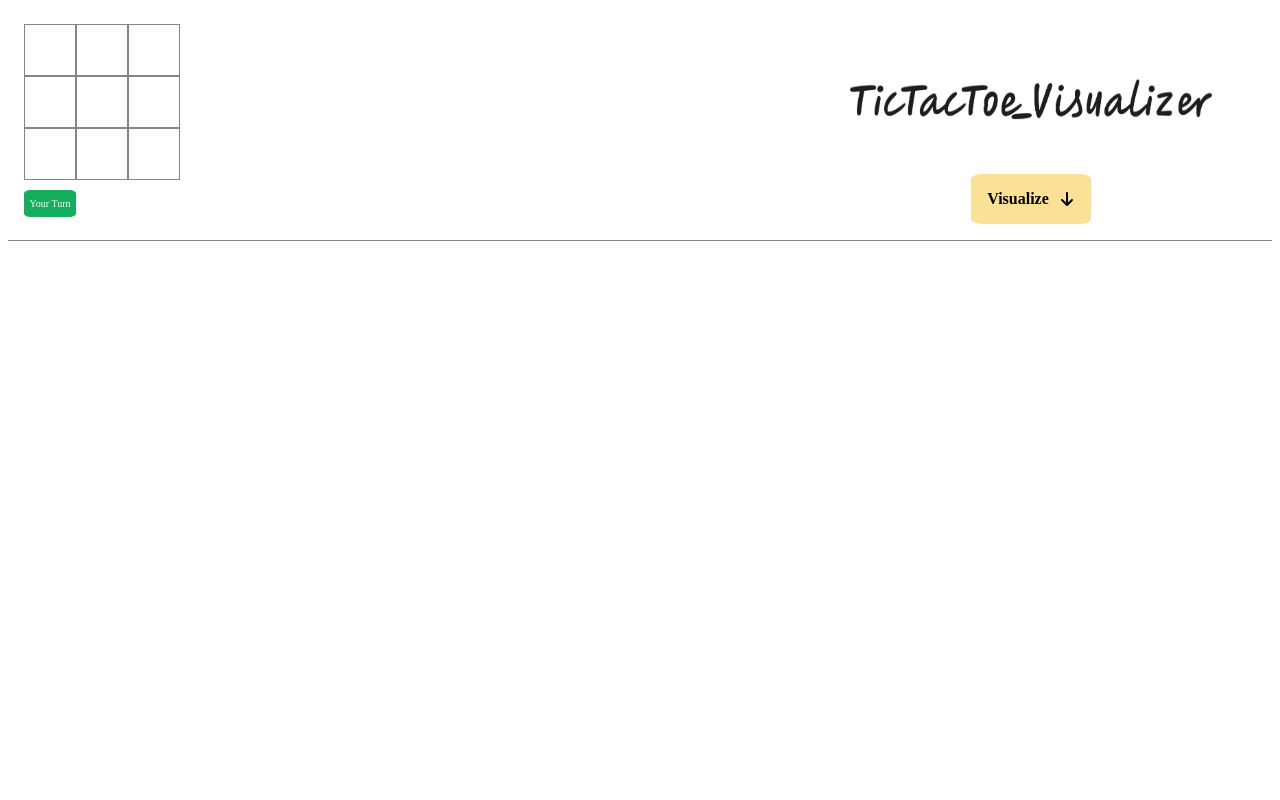
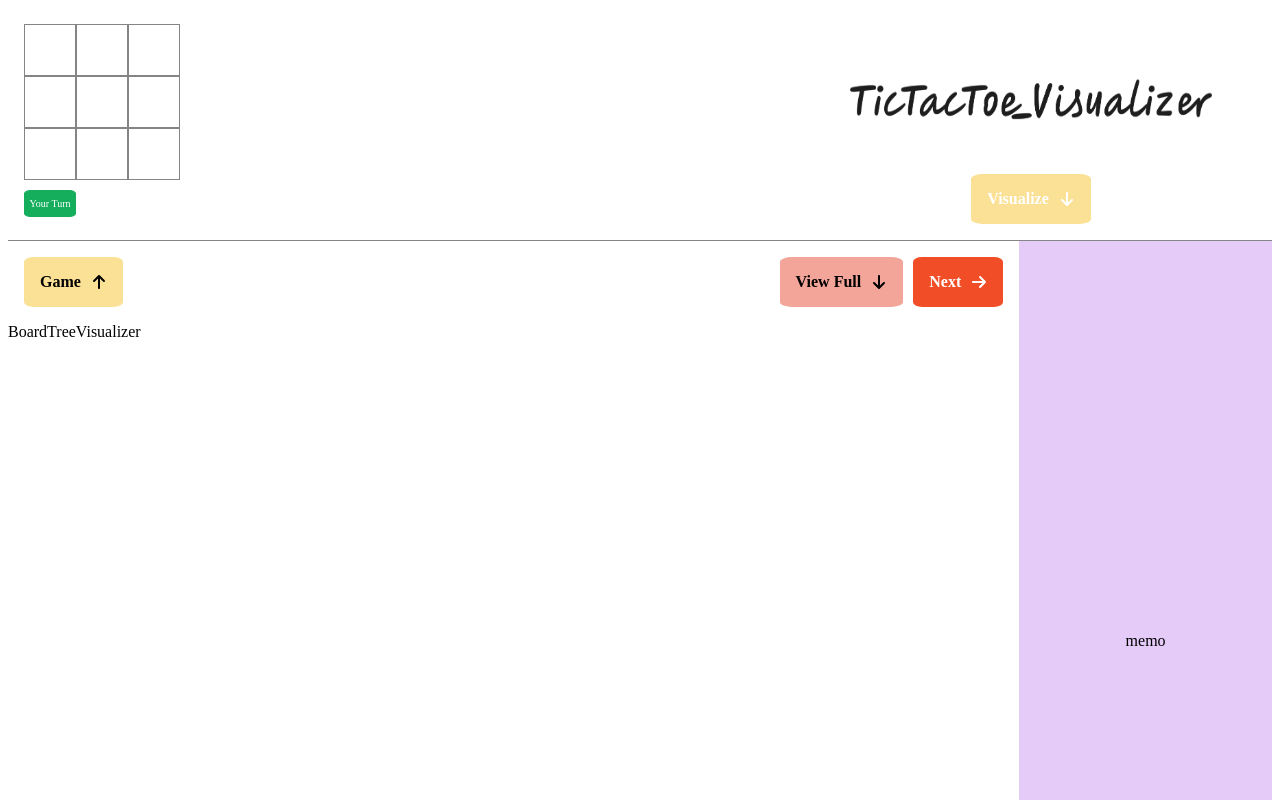
Before and after one commit to antarikshJn/tictactoeVisualizer, a React app: page / in a window 1280 px wide. Shown: the top 800 px of the page. Built offline with nearby package versions, Linux system fonts and the light colour scheme.

Commit message:
made progress in making visual part

```diff
--- /dev/null
+++ b/src/component/BoardTreeVisualizer/BoardTreeVisualizer.css
@@ -0,0 +1,6 @@
+.boardTreeVisualizer {
+    width: 80vw;
+    height: 100vh;
+    overflow: scroll;
+
+}
--- /dev/null
+++ b/src/component/BoardTreeVisualizer/BoardTreeVisualizer.js
@@ -0,0 +1,16 @@
+import React from 'react'
+import "./BoardTreeVisualizer.css";
+
+import VisualizerNavBar from '../VisualizerNavbar';
+const BoardTreeVisualizer = () => {
+    return (
+        <>
+            <div className='boardTreeVisualizer'>
+                <VisualizerNavBar />
+                BoardTreeVisualizer
+            </div>
+        </>
+    )
+}
+
+export default BoardTreeVisualizer
--- /dev/null
+++ b/src/component/BoardTreeVisualizer/index.js
@@ -0,0 +1 @@
+export { default } from "./BoardTreeVisualizer.js";
--- /dev/null
+++ b/src/component/MemoizedSideDisplay/MemoizedSideDisplay.css
@@ -0,0 +1,9 @@
+.memoizedSideDisplay {
+    width: 20vw;
+    height: 100vh;
+    background-color: #e4cbf8;
+    overflow: scroll;
+    display: flex;
+    justify-content: center;
+    align-items: center;
+}
--- a/src/component/MemoizedSideDisplay/MemoizedSideDisplay.js
+++ b/src/component/MemoizedSideDisplay/MemoizedSideDisplay.js
@@ -1,16 +1,9 @@
 import React from 'react';
+import "./MemoizedSideDisplay.css";
 
 const MemoizedSideDisplay = ({ data }) => {
-    const keys = Object.keys(data).slice(0, 5);
-
     return (
-        <div className='MemoizedSideDisplay'>
-            {keys.map((item, index) => (
-                <div key={item}>
-                    {data[item]}
-                </div>
-            ))}
-        </div>
+        <div className='memoizedSideDisplay'>memo</div>
     );
 }
 
--- a/src/component/TicTacToe/Game.css
+++ b/src/component/TicTacToe/Game.css
@@ -11,3 +11,7 @@
     justify-content: center;
     align-items: center;
 }
+
+.visualizer-memo {
+    display: flex;
+}
--- a/src/component/TicTacToe/Game.js
+++ b/src/component/TicTacToe/Game.js
@@ -4,7 +4,8 @@ import "./Game.css";
 import { checkWin, minimax } from './Game.helper';
 import ticTacToeImage from "../../../public/TicTacToeVisualizer.png"
 import VectorButton from '../VectorButton';
-import { FaArrowAltCircleDown } from "react-icons/fa";
+import BoardTreeVisualizer from '../BoardTreeVisualizer';
+import MemoizedSideDisplay from '../MemoizedSideDisplay/MemoizedSideDisplay';
 
 const Game = () => {
     const [board, setBoard] = useState(new Array(3).fill(new Array(3).fill(null)));
@@ -39,6 +40,7 @@ const Game = () => {
     }
 
     return (
+        <div>
             <div className='gameScreen'>
                 <NewBoard
                     board={board}
@@ -56,6 +58,11 @@ const Game = () => {
                         direction="down" />
                 </div>
             </div>
+            <div className='visualizer-memo'>
+                <BoardTreeVisualizer />
+                <MemoizedSideDisplay />
+            </div>
+        </div>
     )
 }
 
--- a/src/component/VectorButton/VectorButton.css
+++ b/src/component/VectorButton/VectorButton.css
@@ -6,6 +6,7 @@
     border: unset;
     border-radius: 10%;
     gap: 10px;
-    width: fit-content;
+    width: max-content;
+    height: max-content;
     cursor: pointer;
 }
--- a/src/component/VectorButton/VectorButton.js
+++ b/src/component/VectorButton/VectorButton.js
@@ -12,7 +12,7 @@ import {
 } from "react-icons/im";
 
 
-const VectorButton = ({ title, background, direction, onClickHandler }) => {
+const VectorButton = ({ title, background, color, direction, onClickHandler }) => {
     const arrowIcons = {
         up: ImArrowUp2,
         down: ImArrowDown2,
@@ -27,7 +27,7 @@ const VectorButton = ({ title, background, direction, onClickHandler }) => {
     const ArrowIcon = arrowIcons[direction];
 
     return (
-        <div className='vectorButton' style={{ background: background }} onClick={onClickHandler}>
+        <div className='vectorButton' style={{ background: background, color: color }} onClick={onClickHandler}>
             <b>{title}</b>
             <ArrowIcon />
         </div>
--- /dev/null
+++ b/src/component/VisualizerNavbar/VisualizerNavBar.css
@@ -0,0 +1,10 @@
+.visualizerNavBar {
+    padding: 1em;
+    display: flex;
+    justify-content: space-between;
+}
+
+.ProceedButtons {
+    display: flex;
+    gap: 10px;
+}
--- /dev/null
+++ b/src/component/VisualizerNavbar/VisualizerNavBar.js
@@ -0,0 +1,33 @@
+import React from 'react'
+import "./VisualizerNavBar.css";
+import VectorButton from '../VectorButton';
+
+
+const VisualizerNavBar = () => {
+    return (
+        <div className='visualizerNavBar'>
+            <VectorButton
+                title={"Game"}
+                background={"#fbe196"}
+                color="black"
+                direction="up"
+            />
+            <div className='ProceedButtons'>
+                <VectorButton
+                    title={"View Full"}
+                    background={"#f2a598"}
+                    color="black"
+                    direction="down"
+                />
+                <VectorButton
+                    title={"Next"}
+                    background={"#f14e28"}
+                    color="white"
+                    direction="right"
+                />
+            </div>
+        </div>
+    )
+}
+
+export default VisualizerNavBar
--- /dev/null
+++ b/src/component/VisualizerNavbar/index.js
@@ -0,0 +1 @@
+export { default } from "./VisualizerNavBar.js"
```
Lines whose indentation alone changed are shown as unchanged.
